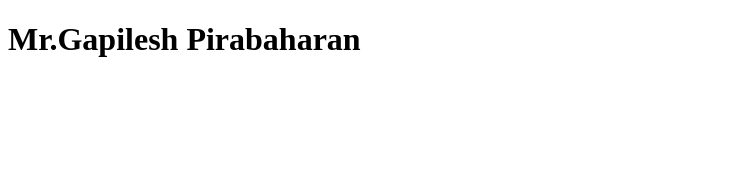
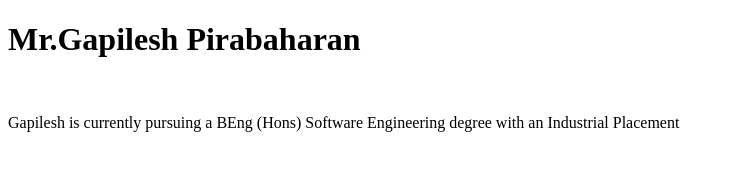
Before and after one commit to Gapilesh/Tribute_Page_FCC, a plain HTML site: page index.html in a window 1280 px wide. Shown: the whole page, without its empty margins (0-735 px from the left). Drawn offline with Linux system fonts and the light colour scheme.

Commit message:
Image caption

```diff
--- a/index.html
+++ b/index.html
@@ -7,6 +7,7 @@
         <h1 id="title">Mr.Gapilesh Pirabaharan</h1>
         <div id="img-div">
           <img id="image">
+          <p id="img-caption">Gapilesh is currently pursuing a BEng (Hons) Software Engineering degree with an Industrial Placement </p>
         </div>
     </main>
   </body>
```
